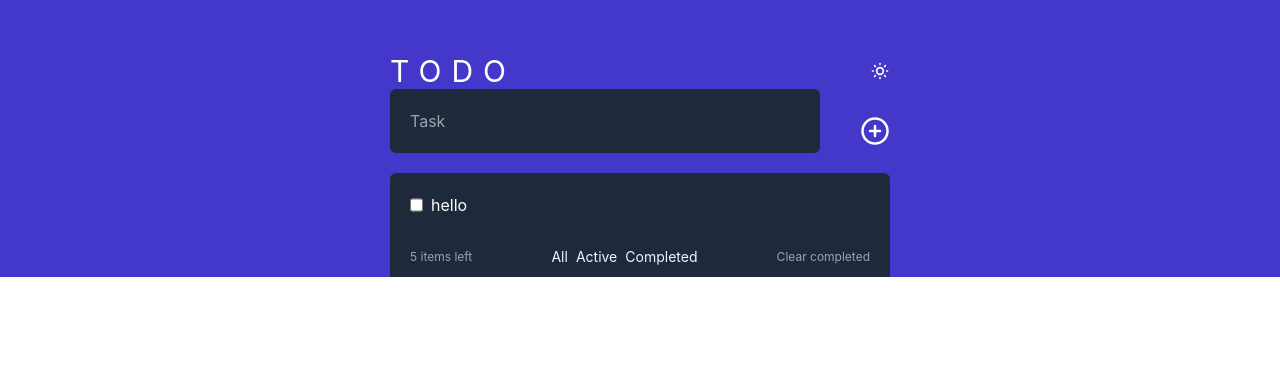
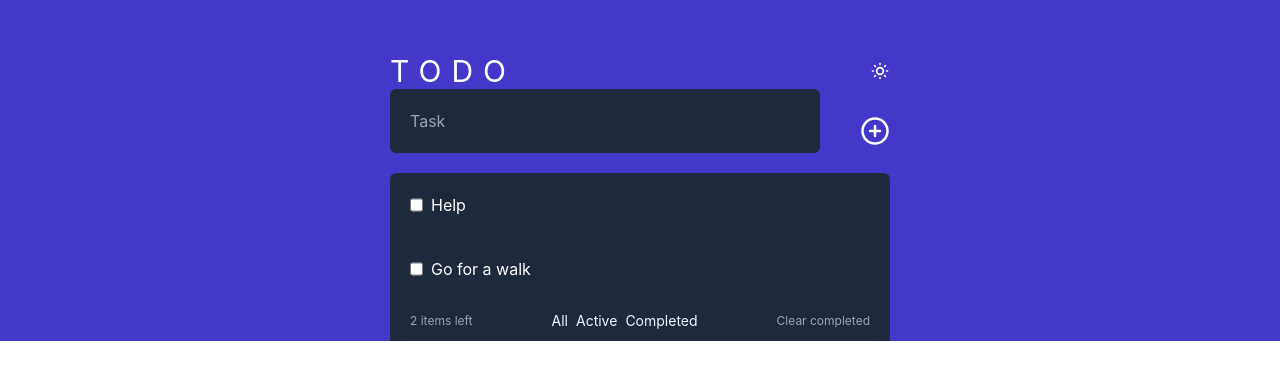
Before and after one commit to MaxOstapets/todo-list-fsd, a React (Create React App) app: page / in a window 1280 px wide. Shown: the part 107-486 px from the top of the page. Built offline with nearby package versions, Linux system fonts and the light colour scheme.

Commit message:
made add todo function

```diff
--- a/src/App.jsx
+++ b/src/App.jsx
@@ -1,7 +1,27 @@
 import { LuSunMedium } from "react-icons/lu";
 import { FiPlusCircle } from "react-icons/fi";
+import { useState } from "react";
 
 function App() {
+  const [todo, setTodo] = useState("")
+  const [todos, setTodos] = useState([
+    {
+      todo: "Help",
+      complete: false,
+      id: Math.floor(Math.random() * 1000)
+    },
+    {
+      todo: "Go for a walk",
+      complete: false,
+      id: Math.floor(Math.random() * 1000)
+    },
+  ])
+
+  const handlerTodo = () => {
+    setTodos([...todos, {todo, complete: false, id: Math.floor(Math.random() * 1000)}])
+    setTodo("")
+  }
+
   return (
     <main className="w-full bg-indigo-700 h-full flex justify-center items-center">
       <section className="w-[500px] text-white mt-40">
@@ -10,18 +30,20 @@ function App() {
           <LuSunMedium className="text-xl"/>
         </div>
         <div className="flex justify-between items-center gap-10">
-          <input type="text" className="w-full bg-slate-800 p-[20px] mb-5 rounded-md" placeholder="Task"/>
-          <button><FiPlusCircle className="text-3xl"/></button>
+          <input type="text" className="w-full bg-slate-800 p-[20px] mb-5 rounded-md" placeholder="Task" value={todo} onChange={(el) => setTodo(el.target.value)}/>
+          <button onClick={handlerTodo}><FiPlusCircle className="text-3xl"/></button>
         </div>
         <div className="w-full bg-slate-800 text-white rounded-md">
             <ul>
-              <li className="p-[20px] flex gap-2">
+              {todos.map((el) =>
+              <li className="p-[20px] flex gap-2" key={el.id}>
                 <input type="checkbox" />
-                <span>hello</span>
+                <span>{el.todo}</span>
               </li>
+              )}
             </ul>
             <div className="text-xs flex justify-between items-center px-[20px] py-[10px] text-gray-400 bg-slate-800">
-              <p>5 items left</p>
+              <p>{todos.length} items left</p>
               <ul className="flex gap-2 text-sm text-blue-50">
                 <li>All</li>
                 <li>Active</li>
```
